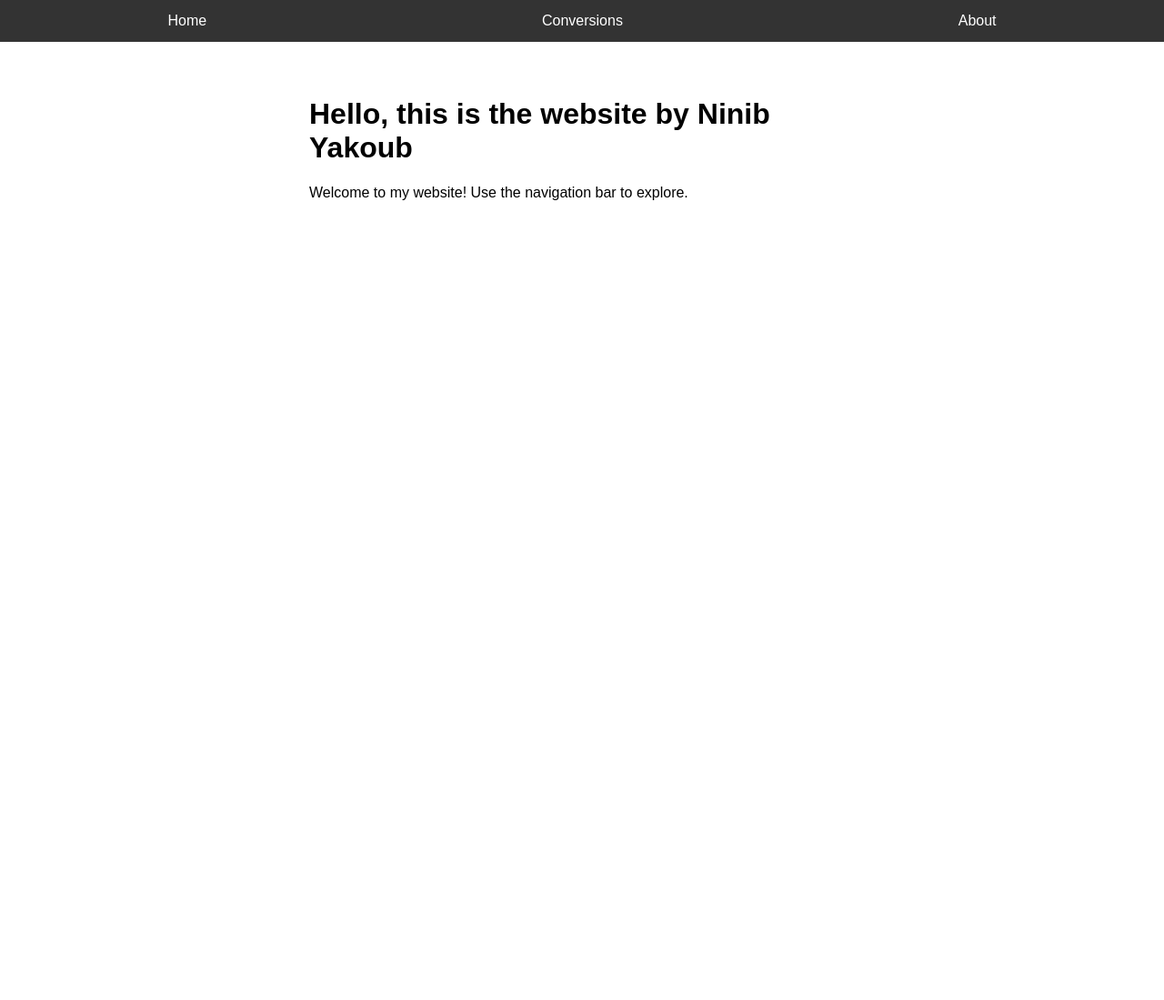
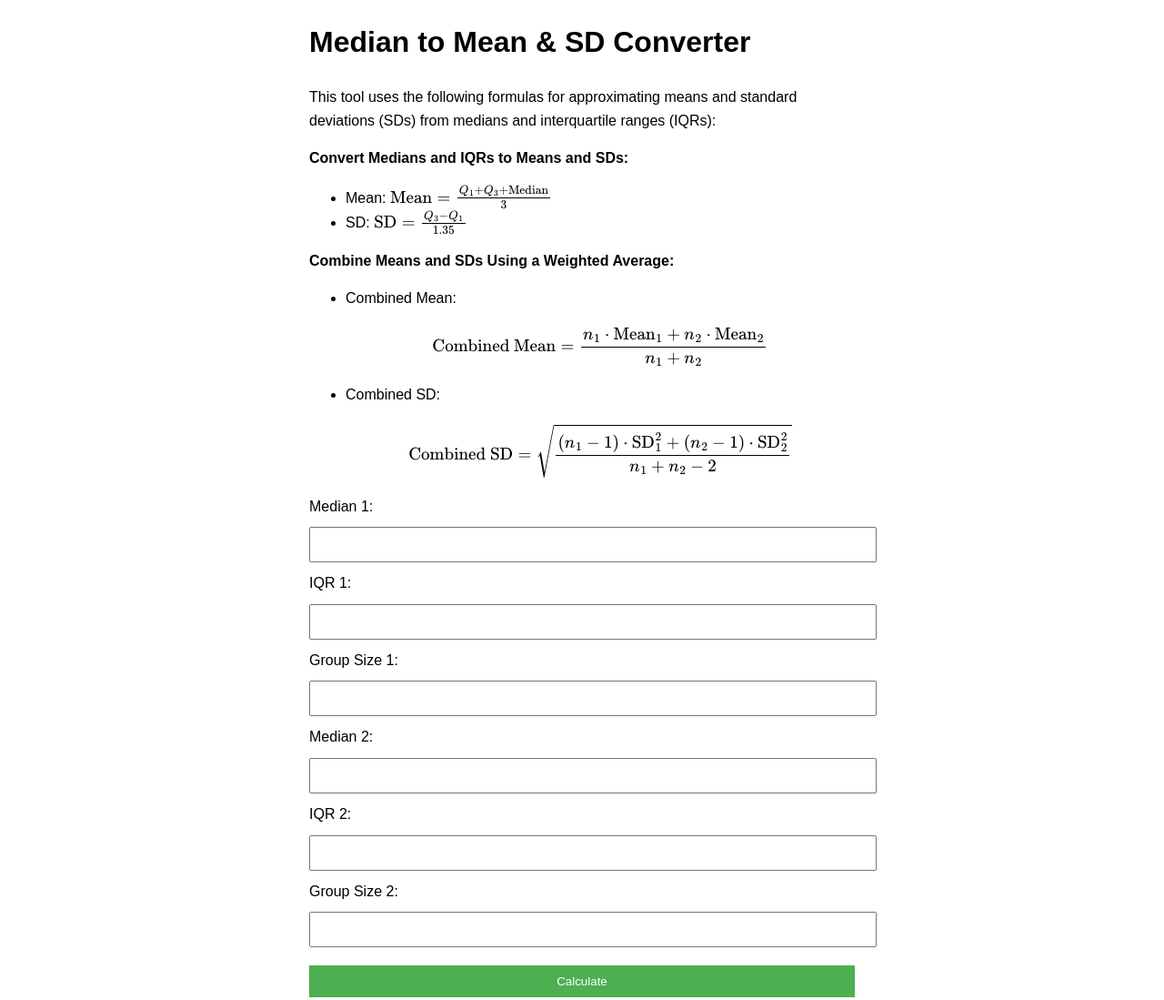
Before and after one commit to Yakobius/tools, a plain HTML site: page index.html in a window 1280 px wide. Shown: the top 1099 px of the page at 91% size. Before the commit the page ends 800 px from the top, so only its background shows below. Drawn offline with nearby package versions, Linux system fonts and the light colour scheme.

Commit message:
Update index.html

```diff
--- a/index.html
+++ b/index.html
@@ -3,185 +3,84 @@
 <head>
     <meta charset="UTF-8">
     <meta name="viewport" content="width=device-width, initial-scale=1.0">
-    <title>Website by Ninib Yakoub</title>
+    <title>Median & IQR to Mean & SD Converter</title>
     <style>
         body {
             font-family: Arial, sans-serif;
-            margin: 0;
-            padding: 0;
-        }
-        .navbar {
-            overflow: hidden;
-            background-color: #333;
-            display: flex;
-            justify-content: space-around;
-        }
-        .navbar a {
-            float: left;
-            display: block;
-            color: white;
-            text-align: center;
-            padding: 14px 16px;
-            text-decoration: none;
-        }
-        .navbar a:hover {
-            background-color: #ddd;
-            color: black;
-        }
-        .dropdown {
-            float: left;
-            overflow: hidden;
-        }
-        .dropdown .dropbtn {
-            font-size: 16px;
-            border: none;
-            outline: none;
-            color: white;
-            padding: 14px 16px;
-            background-color: inherit;
-            font-family: inherit;
-            margin: 0;
-            cursor: pointer;
-        }
-        .dropdown-content {
-            display: none;
-            position: absolute;
-            background-color: #f9f9f9;
-            min-width: 160px;
-            box-shadow: 0px 8px 16px rgba(0,0,0,0.2);
-            z-index: 1;
-        }
-        .dropdown-content a {
-            float: none;
-            color: black;
-            padding: 12px 16px;
-            text-decoration: none;
-            display: block;
-            text-align: left;
-        }
-        .dropdown-content a:hover {
-            background-color: #ddd;
-        }
-        .dropdown:hover .dropdown-content {
-            display: block;
+            margin: 20px;
+            line-height: 1.6;
         }
         .container {
             max-width: 600px;
-            margin: 20px auto;
-            padding: 20px;
+            margin: 0 auto;
         }
-        .section {
-            display: none;
+        input, button {
+            padding: 10px;
+            margin: 10px 0;
+            width: 100%;
         }
-        .section.active {
-            display: block;
+        button {
+            background-color: #4CAF50;
+            color: white;
+            border: none;
+            cursor: pointer;
         }
-        .input-group {
-            margin-bottom: 10px;
-            display: flex;
-            flex-direction: column;
-        }
-        .input-group label {
-            margin-bottom: 5px;
-        }
-        .input-group input {
-            width: 100%;
-            padding: 5px;
+        button:hover {
+            background-color: #45a049;
         }
     </style>
+    <!-- Load MathJax for rendering math -->
+    <script src="https://polyfill.io/v3/polyfill.min.js?features=es6"></script>
+    <script id="MathJax-script" async src="https://cdn.jsdelivr.net/npm/mathjax@3/es5/tex-mml-chtml.js"></script>
 </head>
 <body>
-    <div class="navbar">
-        <a href="#home">Home</a>
-        <div class="dropdown">
-            <button class="dropbtn">Conversions</button>
-            <div class="dropdown-content">
-                <a href="#median-iqr">Median & IQR to Mean & SD</a>
-            </div>
-        </div>
-        <a href="#about">About</a>
-    </div>
-
-    <!-- Home Section -->
-    <div id="home" class="container section">
-        <h1>Hello, this is the website by Ninib Yakoub</h1>
-        <p>Welcome to my website! Use the navigation bar to explore.</p>
-    </div>
-
-    <!-- Median to Mean & SD Converter Section -->
-    <div id="median-iqr" class="container section">
+    <div class="container">
         <h1>Median to Mean & SD Converter</h1>
-        <p>This tool uses formulas from Wan et al. (2014) and Hozo et al. (2005) for approximating means and standard deviations (SDs) from medians and interquartile ranges (IQRs).</p>
-        <br><br>
-        <strong>References:</strong>
+        <p>
+            This tool uses the following formulas for approximating means and standard deviations (SDs) from medians and interquartile ranges (IQRs):
+        </p>
+        <p>
+            <b>Convert Medians and IQRs to Means and SDs:</b>
+        </p>
         <ul>
-            <li>Wan, X., Wang, W., Liu, J., & Tong, T. (2014). Estimating the sample mean and standard deviation from the sample size, median, range and/or interquartile range. <i>BMC Medical Research Methodology</i>, 14(1), 135. <a href="https://bmcmedresmethodol.biomedcentral.com/articles/10.1186/1471-2288-14-135" target="_blank">Read more</a></li>
-            <li>Hozo, S. P., Djulbegovic, B., & Hozo, I. (2005). Estimating the mean and variance from the median, range, and the size of a sample. <i>BMC Medical Research Methodology</i>, 5(1), 13. <a href="https://bmcmedresmethodol.biomedcentral.com/articles/10.1186/1471-2288-5-13" target="_blank">Read more</a></li>
+            <li>Mean: \( \text{Mean} = \frac{Q_1 + Q_3 + \text{Median}}{3} \)</li>
+            <li>SD: \( \text{SD} = \frac{Q_3 - Q_1}{1.35} \)</li>
         </ul>
-
-        <div class="input-group">
+        <p>
+            <b>Combine Means and SDs Using a Weighted Average:</b>
+        </p>
+        <ul>
+            <li>
+                Combined Mean:
+                \[
+                \text{Combined Mean} = \frac{n_1 \cdot \text{Mean}_1 + n_2 \cdot \text{Mean}_2}{n_1 + n_2}
+                \]
+            </li>
+            <li>
+                Combined SD:
+                \[
+                \text{Combined SD} = \sqrt{\frac{(n_1 - 1) \cdot \text{SD}_1^2 + (n_2 - 1) \cdot \text{SD}_2^2}{n_1 + n_2 - 2}}
+                \]
+            </li>
+        </ul>
         <label for="median1">Median 1:</label>
         <input type="number" id="median1" step="0.01">
-        </div>
-        <div class="input-group">
         <label for="iqr1">IQR 1:</label>
         <input type="number" id="iqr1" step="0.01">
-        </div>
-        <div class="input-group">
         <label for="n1">Group Size 1:</label>
         <input type="number" id="n1" step="1">
-        </div>
-        <div class="input-group">
         <label for="median2">Median 2:</label>
         <input type="number" id="median2" step="0.01">
-        </div>
-        <div class="input-group">
         <label for="iqr2">IQR 2:</label>
         <input type="number" id="iqr2" step="0.01">
-        </div>
-        <div class="input-group">
         <label for="n2">Group Size 2:</label>
         <input type="number" id="n2" step="1">
-        </div>
         <button onclick="calculate()">Calculate</button>
         <h2>Results</h2>
         <p id="output"></p>
     </div>
 
-    <!-- About Section -->
-    <div id="about" class="container section">
-        <h1>About</h1>
-        <p>This website is created by Ninib Yakoub to provide useful tools and resources.</p>
-    </div>
-
     <script>
-        function showSection(sectionId) {
-            // Hide all sections
-            const sections = document.querySelectorAll('.section');
-            sections.forEach(section => section.classList.remove('active'));
-
-            // Show the selected section
-            const selectedSection = document.getElementById(sectionId);
-            if (selectedSection) {
-                selectedSection.classList.add('active');
-            }
-
-            // Update URL hash
-            window.history.pushState(null, '', `#${sectionId}`);
-        }
-
-        // Add event listener for hash changes
-        window.addEventListener('hashchange', function() {
-            const hash = window.location.hash.substring(1);
-            showSection(hash);
-        });
-
-        // Show correct section on page load
-        document.addEventListener("DOMContentLoaded", () => {
-            const hash = window.location.hash.substring(1) || 'home';
-            showSection(hash);
-        });
-
         function calculate() {
             const median1 = parseFloat(document.getElementById('median1').value);
             const iqr1 = parseFloat(document.getElementById('iqr1').value);
@@ -203,11 +102,3 @@
                 (n1 + n2 - 2)
             );
             document.getElementById('output').innerHTML = `
-                <b>Group 1:</b> Mean = ${mean1.toFixed(2)}, SD = ${sd1.toFixed(2)}<br>
-                <b>Group 2:</b> Mean = ${mean2.toFixed(2)}, SD = ${sd2.toFixed(2)}<br>
-                <b>Combined:</b> Mean = ${combinedMean.toFixed(2)}, SD = ${combinedSD.toFixed(2)}
-            `;
-        }
-    </script>
-</body>
-</html>
```
Lines whose indentation alone changed are shown as unchanged.
